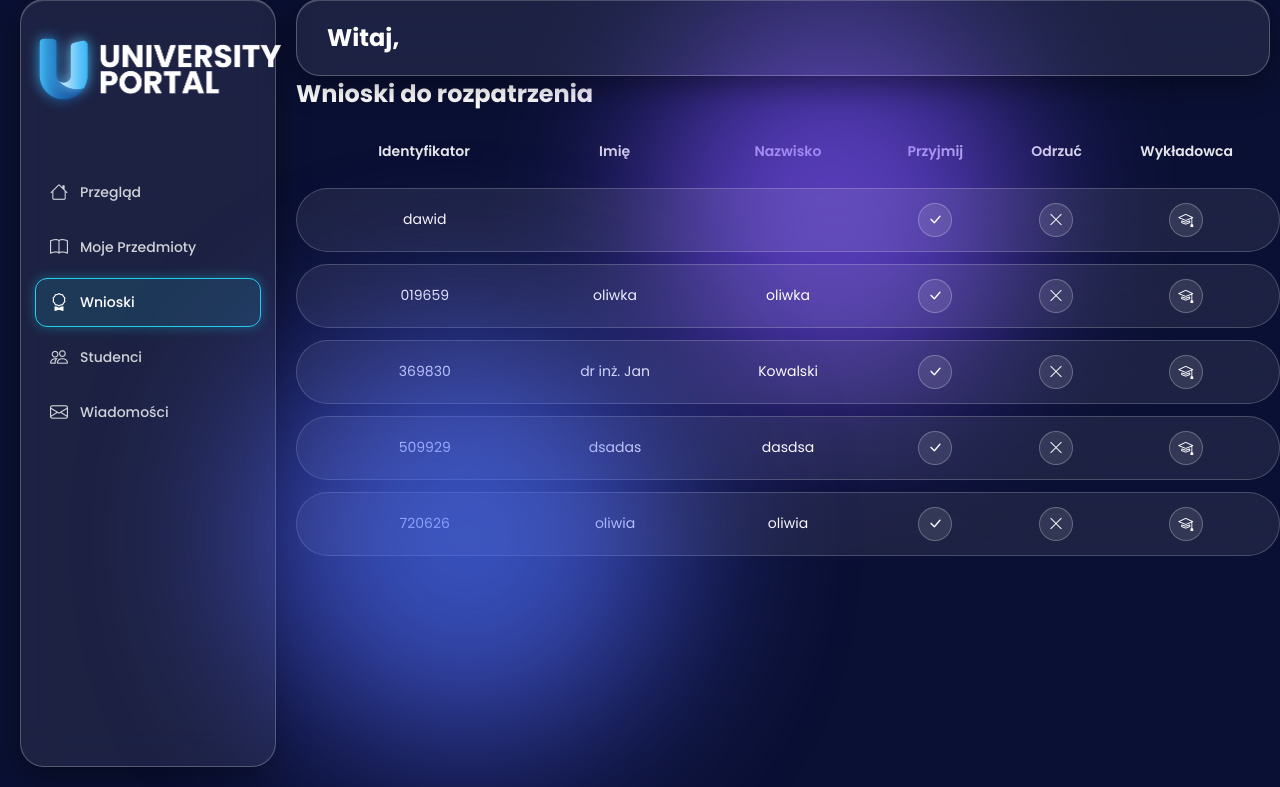
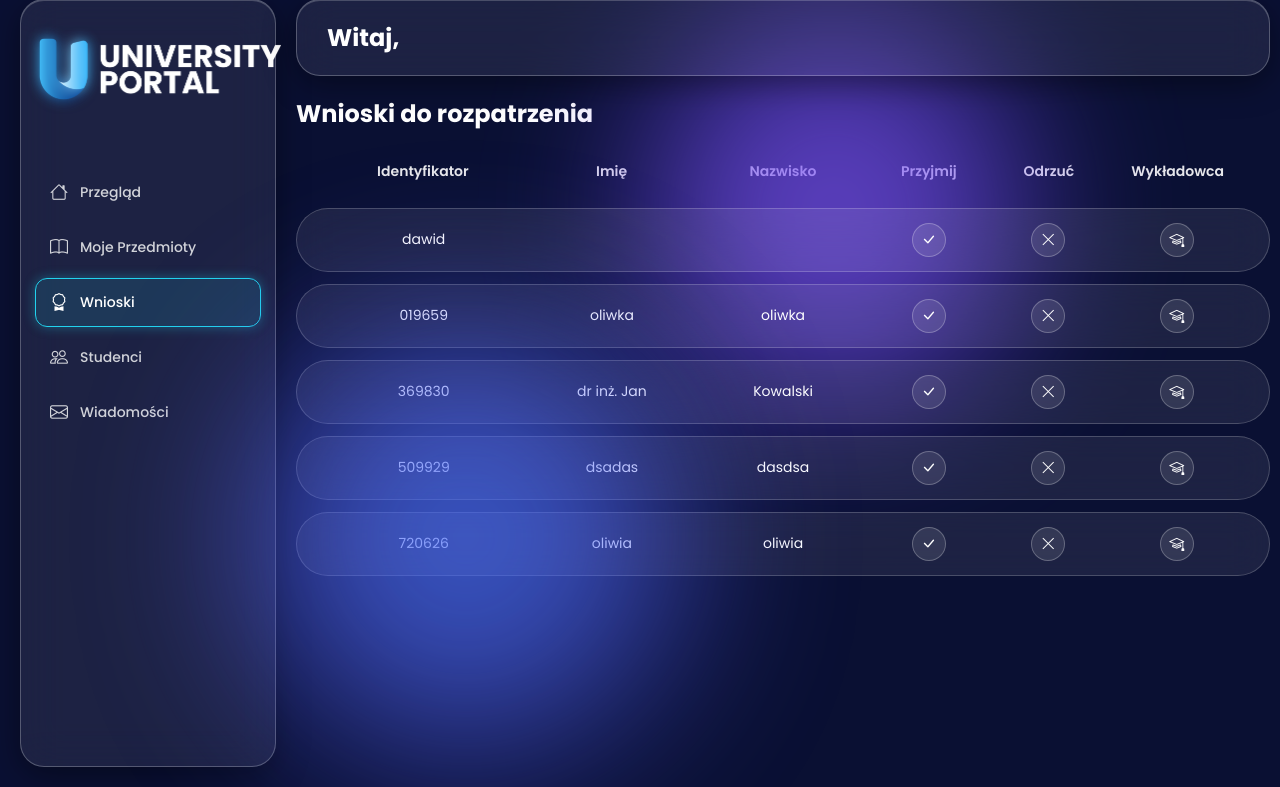
Before and after one commit to dawidkawinski/OwnSystem-Project, a Django app: template core/templates/lecturer_dashboard.html in a window 1280 px wide. Shown: the part 21-808 px from the top of the page. Run offline with Django 5.2, Linux system fonts and the light colour scheme; the template is opened without the code that fills it: values that come from a table or form of the project are taken from there, others are empty; data comes from the database, SQL or seed files in the repository; both versions use the stored data as it was after the commit.

Commit message:
Add some styles for lecturer dashboard

```diff
--- a/core/static/core/style.css
+++ b/core/static/core/style.css
@@ -274,6 +274,7 @@
 .candidate-list {
     --columns: 1.2fr 1fr 1fr 0.7fr 0.7fr 0.8fr;
     width: 100%;
+    margin-top: 20px;
 }
 
 .candidate-list h2 {
@@ -303,6 +304,7 @@
     border-radius: 999px;
     font-size: 14px;
     transition: background 0.2s;
+      max-width: 99%;
 }
 
 .candidate-line:hover {
```
Also changed, not shown: db.sqlite3.
